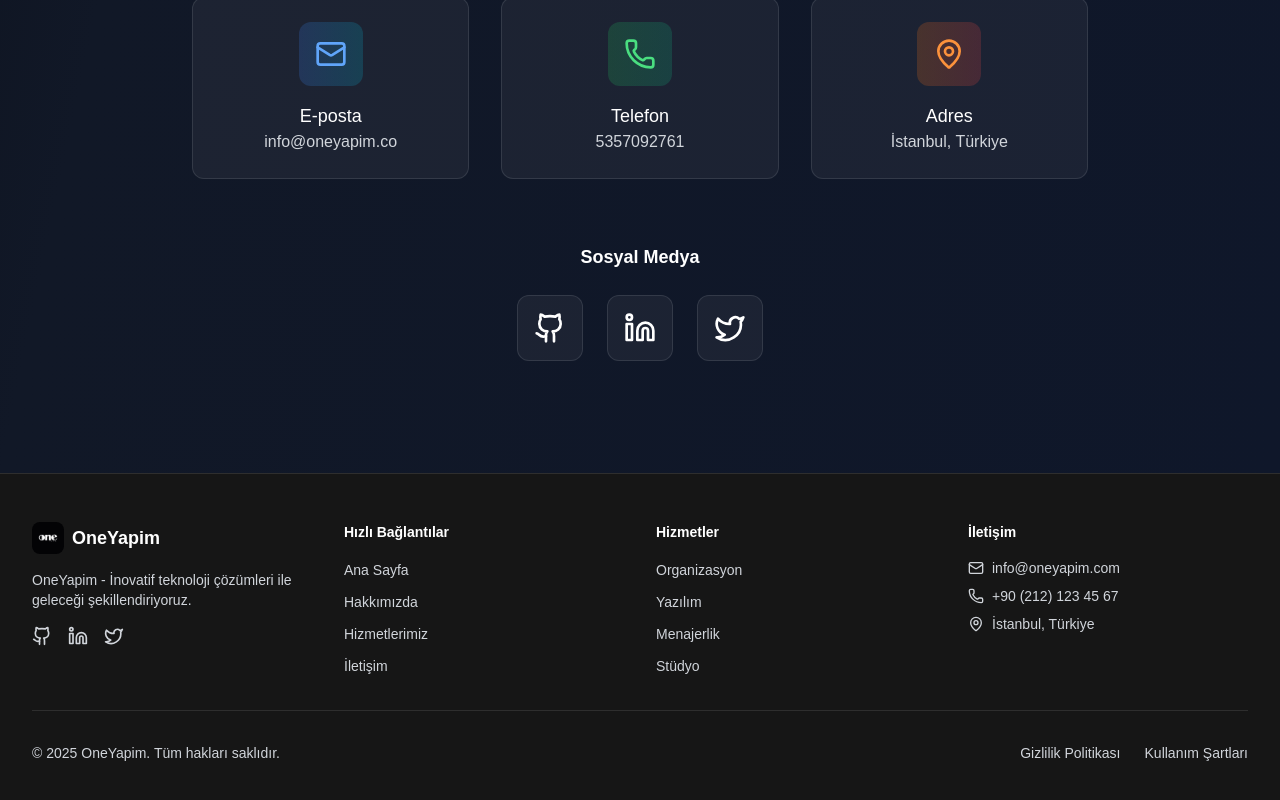
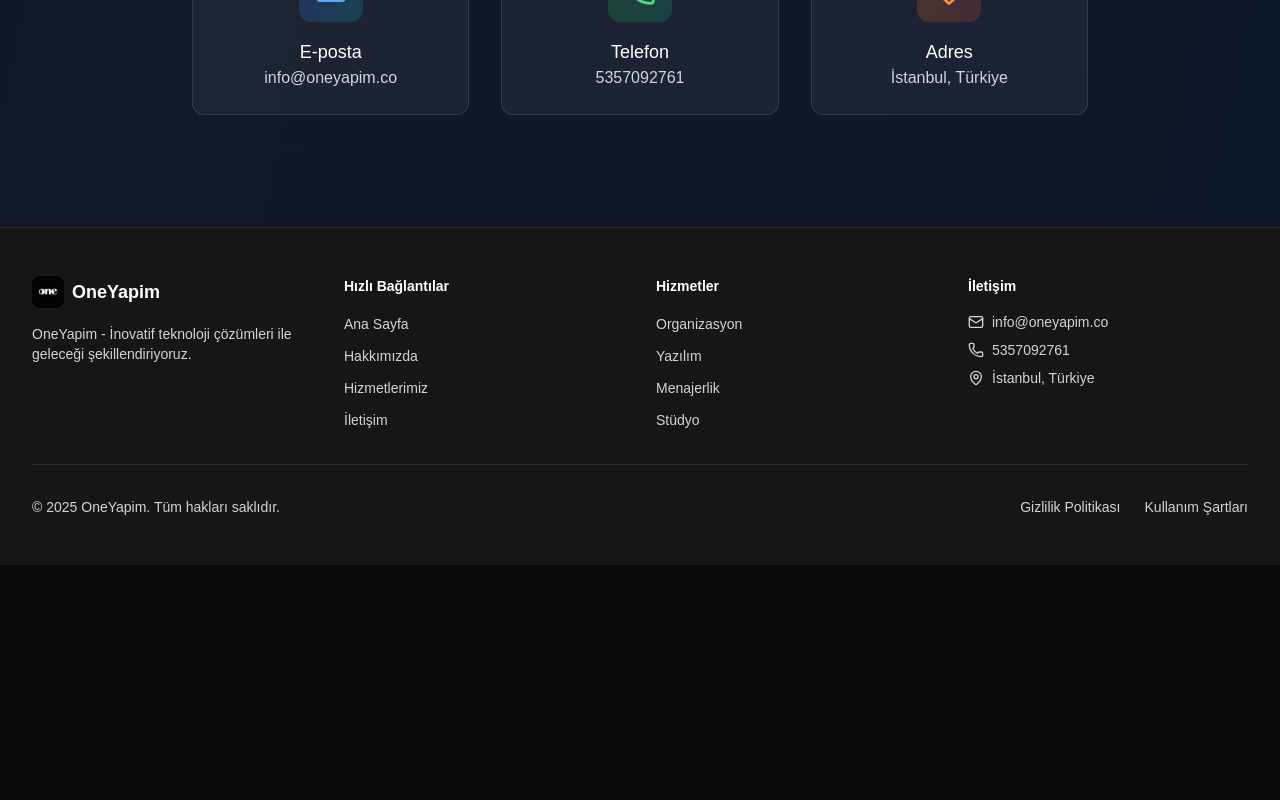
Before and after one commit to 10are/oneyapim, a Next.js app: page / in a window 1280 px wide. Shown: the part 5696-6496 px from the top of the page. After the commit the page ends 6261 px from the top, so only its background shows below. Built offline with nearby package versions, Linux system fonts and the light colour scheme.

Commit message:
Sayfa ve alt bileşenlerde sosyal medya ikonları kaldırıldı. İletişim bilgileri güncellenerek e-posta adresi ve telefon numarası değiştirildi.

```diff
--- a/app/page.tsx
+++ b/app/page.tsx
@@ -5,7 +5,7 @@ import { motion, useScroll, useTransform } from 'framer-motion';
 import {
   ArrowRight, Calendar, Code, Users, Mic,
   Target, Eye, Award, CheckCircle, Star,
-  Mail, Phone, MapPin, Send, Github, Linkedin, Twitter,
+  Mail, Phone, MapPin, Send,
   Globe, Rocket, Shield, Cpu, Database, Cloud, Music, Video, Headphones
 } from 'lucide-react';
 import OrganizationService from '@/components/services/organization-service';
@@ -465,7 +465,6 @@ export default function HomePage() {
               className="space-y-8"
             >
               <div className="text-center">
-                <h3 className="text-2xl font-bold text-gray-900 dark:text-white mb-8">İletişim Bilgileri</h3>
                 <p className="text-gray-600 dark:text-gray-300 mb-8 leading-relaxed max-w-2xl mx-auto">
                   {t.contact.description}
                 </p>
@@ -503,32 +502,7 @@ export default function HomePage() {
                 </div>
               </div>
 
-              <div className="pt-8 text-center">
-                <h4 className="text-lg font-semibold text-gray-900 dark:text-white mb-6">Sosyal Medya</h4>
-                <div className="flex justify-center space-x-6">
-                  <motion.a
-                    whileHover={{ scale: 1.1 }}
-                    href="#"
-                    className="p-4 bg-gray-50/50 dark:bg-white/5 rounded-xl border border-gray-200 dark:border-white/10 hover:border-gray-300 dark:hover:border-white/20 transition-all"
-                  >
-                    <Github className="h-8 w-8 text-gray-700 dark:text-white" />
-                  </motion.a>
-                  <motion.a
-                    whileHover={{ scale: 1.1 }}
-                    href="#"
-                    className="p-4 bg-gray-50/50 dark:bg-white/5 rounded-xl border border-gray-200 dark:border-white/10 hover:border-gray-300 dark:hover:border-white/20 transition-all"
-                  >
-                    <Linkedin className="h-8 w-8 text-gray-700 dark:text-white" />
-                  </motion.a>
-                  <motion.a
-                    whileHover={{ scale: 1.1 }}
-                    href="#"
-                    className="p-4 bg-gray-50/50 dark:bg-white/5 rounded-xl border border-gray-200 dark:border-white/10 hover:border-gray-300 dark:hover:border-white/20 transition-all"
-                  >
-                    <Twitter className="h-8 w-8 text-gray-700 dark:text-white" />
-                  </motion.a>
-                </div>
-              </div>
+
             </motion.div>
           </div>
         </div>
--- a/components/footer.tsx
+++ b/components/footer.tsx
@@ -3,7 +3,7 @@
 import Link from 'next/link';
 import Image from 'next/image';
 import { useLanguage } from '@/contexts/language-context';
-import { Github, Linkedin, Twitter, Mail, Phone, MapPin } from 'lucide-react';
+import { Mail, Phone, MapPin } from 'lucide-react';
 
 export function Footer() {
   const { t } = useLanguage();
@@ -29,29 +29,7 @@ export function Footer() {
             <p className="text-sm text-gray-600 dark:text-gray-300">
               {t.footer.description}
             </p>
-            <div className="flex space-x-4">
-              <a
-                href="#"
-                className="text-gray-600 dark:text-gray-300 hover:text-gray-900 dark:hover:text-white transition-colors"
-                aria-label="GitHub"
-              >
-                <Github className="h-5 w-5" />
-              </a>
-              <a
-                href="#"
-                className="text-gray-600 dark:text-gray-300 hover:text-gray-900 dark:hover:text-white transition-colors"
-                aria-label="LinkedIn"
-              >
-                <Linkedin className="h-5 w-5" />
-              </a>
-              <a
-                href="#"
-                className="text-gray-600 dark:text-gray-300 hover:text-gray-900 dark:hover:text-white transition-colors"
-                aria-label="Twitter"
-              >
-                <Twitter className="h-5 w-5" />
-              </a>
-            </div>
+
           </div>
 
           {/* Quick Links */}
@@ -126,11 +104,11 @@ export function Footer() {
             <div className="space-y-2">
               <div className="flex items-center space-x-2 text-sm text-gray-600 dark:text-gray-300">
                 <Mail className="h-4 w-4" />
-                <span>info@oneyapim.com</span>
+                <span>info@oneyapim.co</span>
               </div>
               <div className="flex items-center space-x-2 text-sm text-gray-600 dark:text-gray-300">
                 <Phone className="h-4 w-4" />
-                <span>+90 (212) 123 45 67</span>
+                <span>5357092761</span>
               </div>
               <div className="flex items-center space-x-2 text-sm text-gray-600 dark:text-gray-300">
                 <MapPin className="h-4 w-4" />
```
